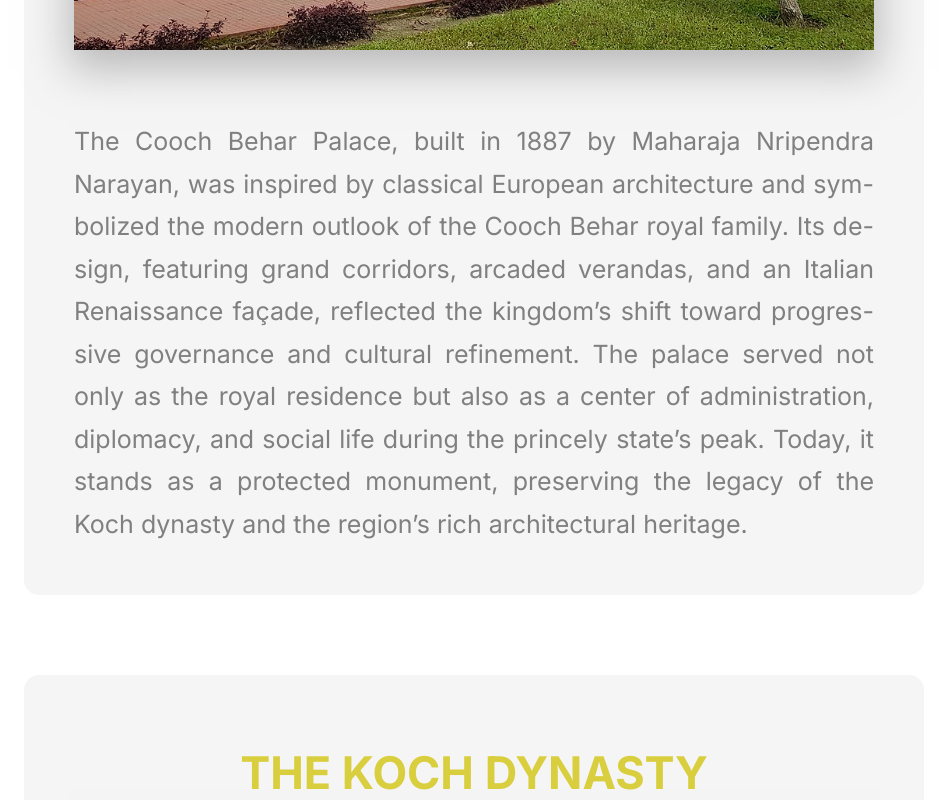
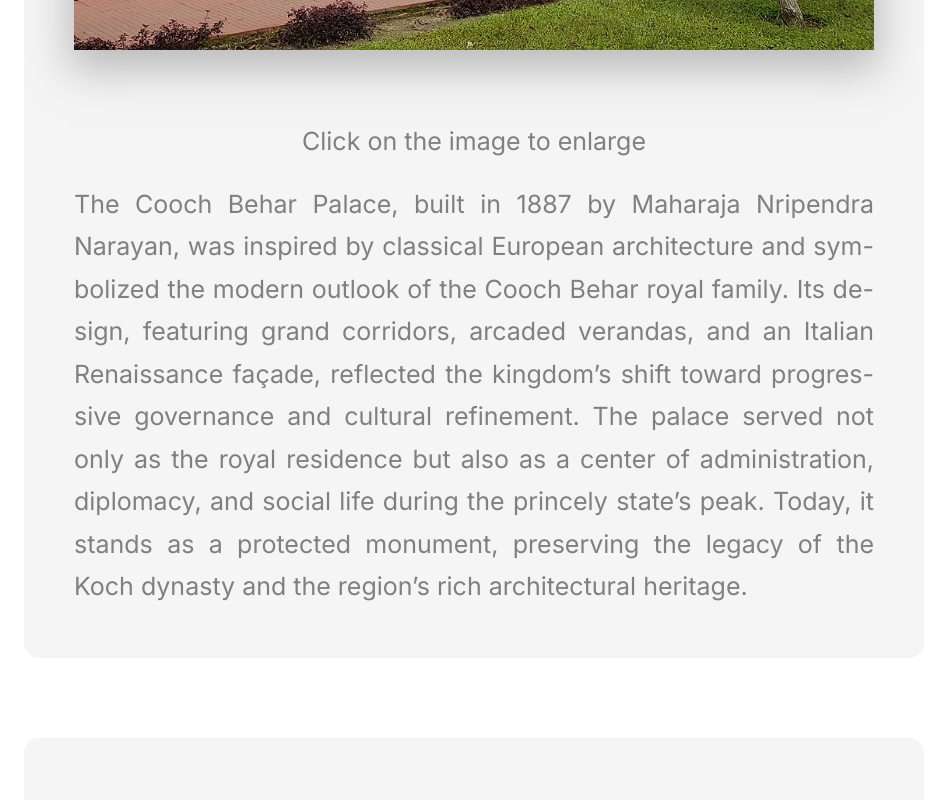
Before and after one commit to abk2191/coochbehar, a React (Vite) app: page / in a window 1280 px wide. Shown: the part 2140-2940 px from the top of the page, without its empty margins (166-1113 px from the left). Built offline with nearby package versions, Linux system fonts and the light colour scheme; a web font is replaced by a local one.

Commit message:
Added new features

```diff
--- a/src/CobPalace.jsx
+++ b/src/CobPalace.jsx
@@ -12,6 +12,7 @@ function CobPalace({ handleImageViewer }) {
               onClick={() => handleImageViewer("./cooch-behar-palace.jpg")}
             />
           </div>
+          <p className="image-enlarge-msg">Click on the image to enlarge</p>
           <p>
             The Cooch Behar Palace, built in 1887 by Maharaja Nripendra Narayan,
             was inspired by classical European architecture and symbolized the
--- a/src/KochDynasty.jsx
+++ b/src/KochDynasty.jsx
@@ -12,6 +12,7 @@ function KochDynasty({ handleImageViewer }) {
               onClick={() => handleImageViewer("./koch.png")}
             />
           </div>
+          <p className="image-enlarge-msg">Click on the image to enlarge</p>
           <p>
             The chart shows a genealogical flow of the Koch Dynasty of Cooch
             Behar, beginning with Maharaja Vishwa Singha (c.1515–1540),
--- a/src/MadanMohan.jsx
+++ b/src/MadanMohan.jsx
@@ -12,6 +12,7 @@ function MadanMohan({ handleImageViewer }) {
               onClick={() => handleImageViewer("./Madan2.jpg")}
             />
           </div>
+          <p className="image-enlarge-msg">Click on the image to enlarge</p>
           <p>
             The Madan Mohan Temple in Cooch Behar was built in the late 19th
             century during the reign of Maharaja Nripendra Narayan, dedicated to
--- a/src/SecondBanner.jsx
+++ b/src/SecondBanner.jsx
@@ -12,6 +12,7 @@ function SecondBanner({ handleImageViewer }) {
               onClick={() => handleImageViewer("./sagar-dighi-2.jpg")}
             />
           </div>
+          <p className="image-enlarge-msg">Click on the image to enlarge</p>
           <p>
             Sagar Dighi is one of the most prominent public spaces in
             Coochbehar, known for its expansive waterbody and well-maintained
--- a/src/index.css
+++ b/src/index.css
@@ -328,6 +328,13 @@ body {
   cursor: pointer;
 }
 
+.image-enlarge-msg {
+  color: gray;
+  margin: 0;
+  padding: 0;
+  font-size: 1px;
+}
+
 /* Mobile Responsive */
 @media (max-width: 768px) {
   .nav-bar {
```
